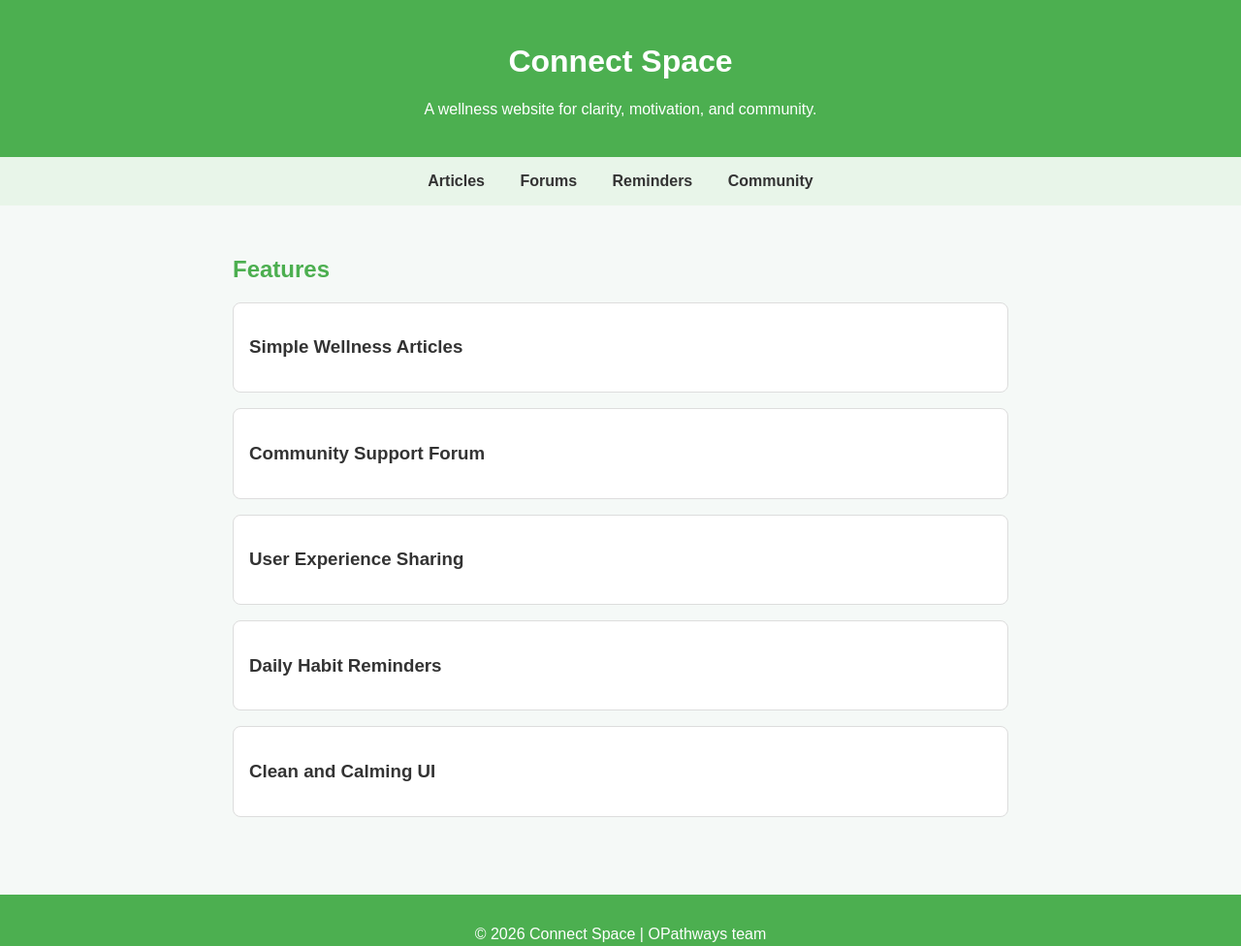
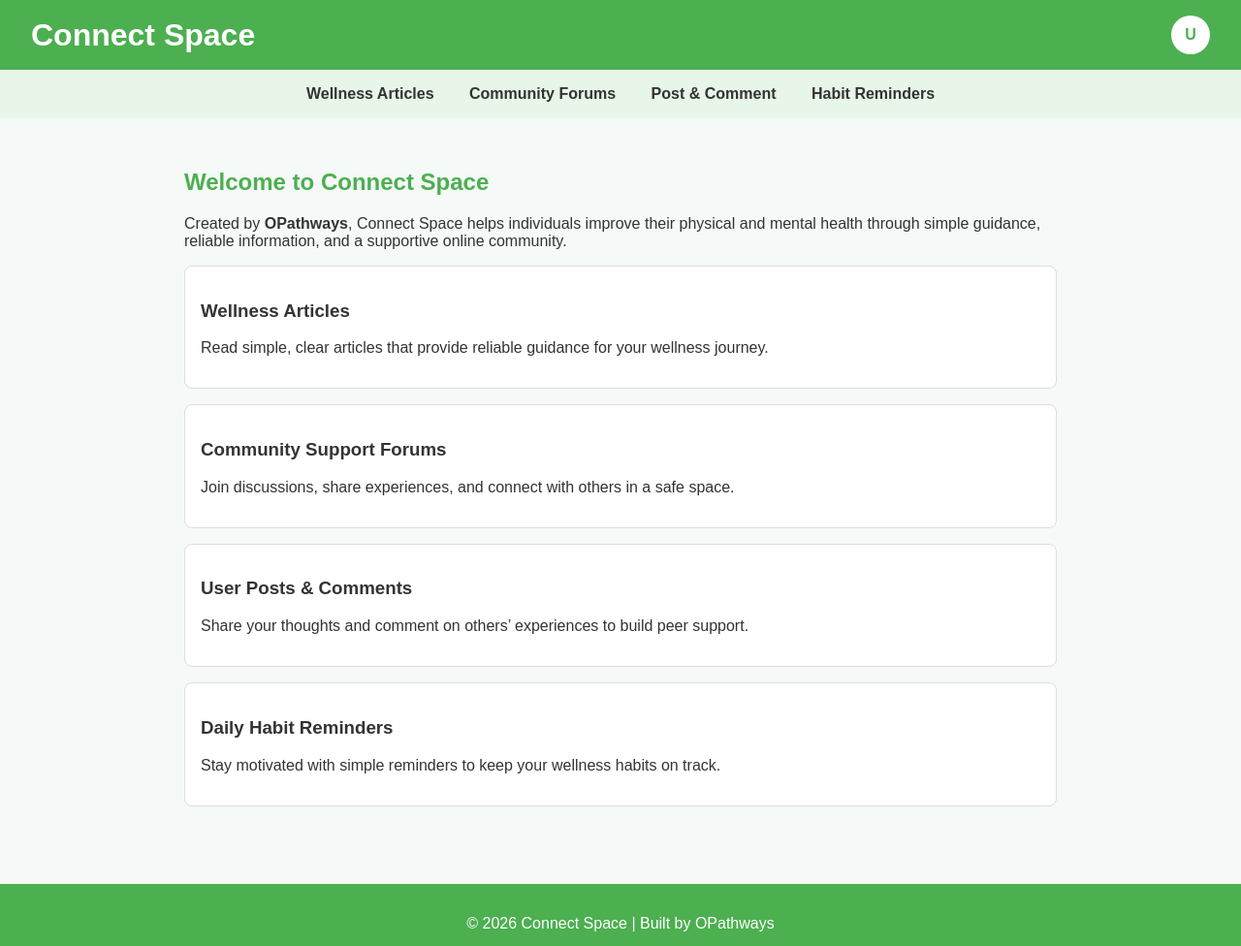
Before and after one commit to nayahbekisan-ux/connect-space, a plain HTML site: page index.html in a window 1280 px wide. Shown: the top 976 px of the page at 97% size. Drawn offline with Linux system fonts and the light colour scheme.

Commit message:
Revise index.html for layout and content updates
Updated the layout and content of the Connect Space homepage, including a new logo and revised sections for improved clarity and user engagement.

```diff
--- a/index.html
+++ b/index.html
@@ -14,8 +14,24 @@
     header {
       background-color: #4caf50;
       color: white;
-      text-align: center;
-      padding: 1.5rem;
+      display: flex;
+      justify-content: space-between;
+      align-items: center;
+      padding: 1rem 2rem;
+    }
+    header h1 {
+      margin: 0;
+    }
+    .logo {
+      width: 40px;
+      height: 40px;
+      background-color: white;
+      border-radius: 50%;
+      display: flex;
+      align-items: center;
+      justify-content: center;
+      color: #4caf50;
+      font-weight: bold;
     }
     nav {
       background-color: #e8f5e9;
@@ -30,7 +46,7 @@
     }
     section {
       padding: 2rem;
-      max-width: 800px;
+      max-width: 900px;
       margin: auto;
     }
     h2 {
@@ -55,42 +71,43 @@
 <body>
   <header>
     <h1>Connect Space</h1>
-    <p>A wellness website for clarity, motivation, and community.</p>
+    <div class="logo">U</div>
   </header>
 
   <nav>
-    <a href="#">Articles</a>
-    <a href="#">Forums</a>
-    <a href="#">Reminders</a>
-    <a href="#">Community</a>
+    <a href="#">Wellness Articles</a>
+    <a href="#">Community Forums</a>
+    <a href="#">Post & Comment</a>
+    <a href="#">Habit Reminders</a>
   </nav>
 
   <section>
-    <h2>Features</h2>
+    <h2>Welcome to Connect Space</h2>
+    <p>Created by <strong>OPathways</strong>, Connect Space helps individuals improve their physical and mental health through simple guidance, reliable information, and a supportive online community.</p>
 
     <div class="card">
-      <h3>Simple Wellness Articles</h3>
+      <h3>Wellness Articles</h3>
+      <p>Read simple, clear articles that provide reliable guidance for your wellness journey.</p>
     </div>
 
     <div class="card">
-      <h3>Community Support Forum
+      <h3>Community Support Forums</h3>
+      <p>Join discussions, share experiences, and connect with others in a safe space.</p>
     </div>
 
     <div class="card">
-      <h3>User Experience Sharing</h3>
+      <h3>User Posts & Comments</h3>
+      <p>Share your thoughts and comment on others’ experiences to build peer support.</p>
     </div>
 
     <div class="card">
       <h3>Daily Habit Reminders</h3>
-    </div>
-
-    <div class="card">
-      <h3>Clean and Calming UI</h3>
+      <p>Stay motivated with simple reminders to keep your wellness habits on track.</p>
     </div>
   </section>
 
   <footer>
-    <p>© 2026 Connect Space | OPathways team </p>
+    <p>© 2026 Connect Space | Built by OPathways</p>
   </footer>
 </body>
 </html>
```
